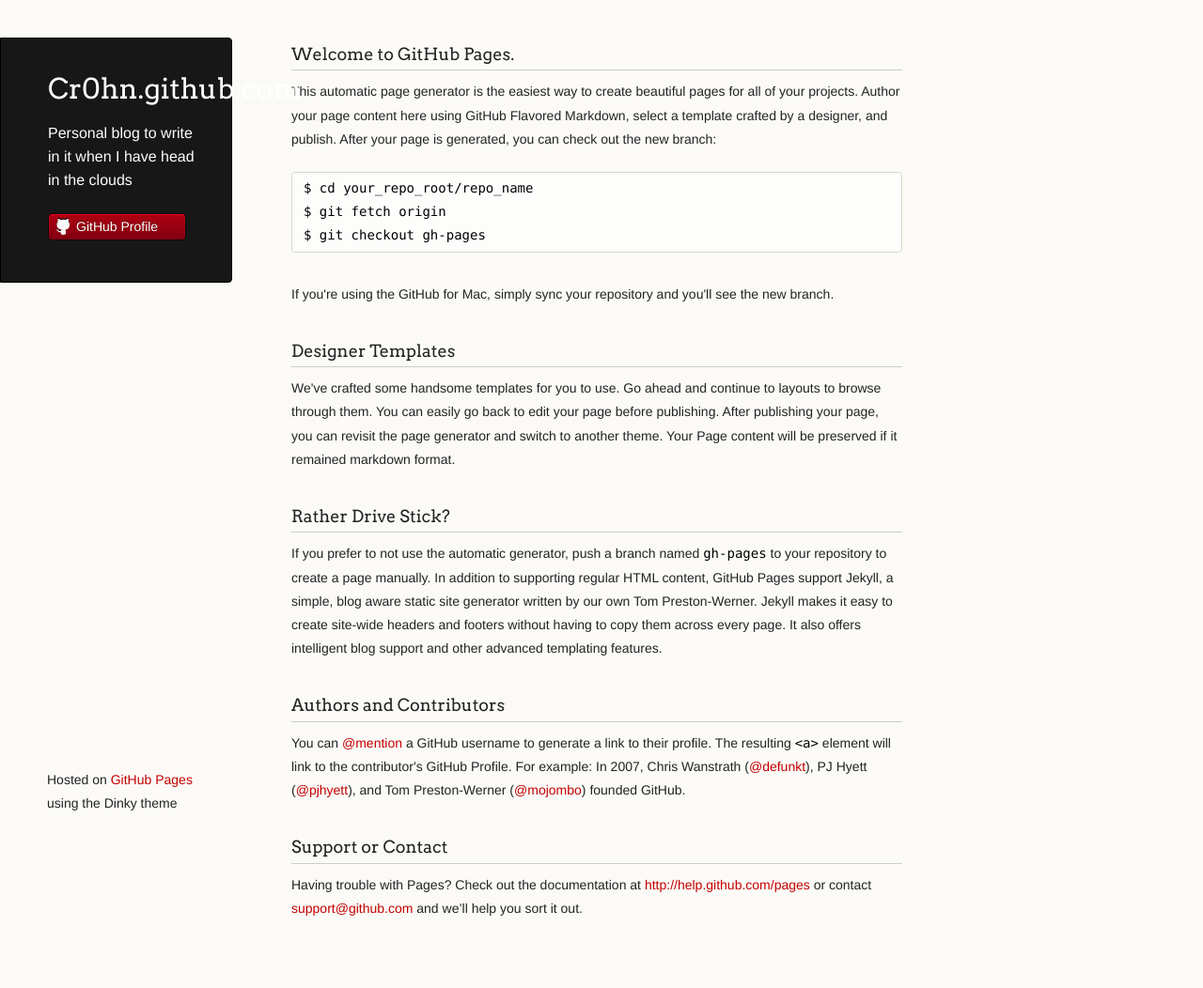
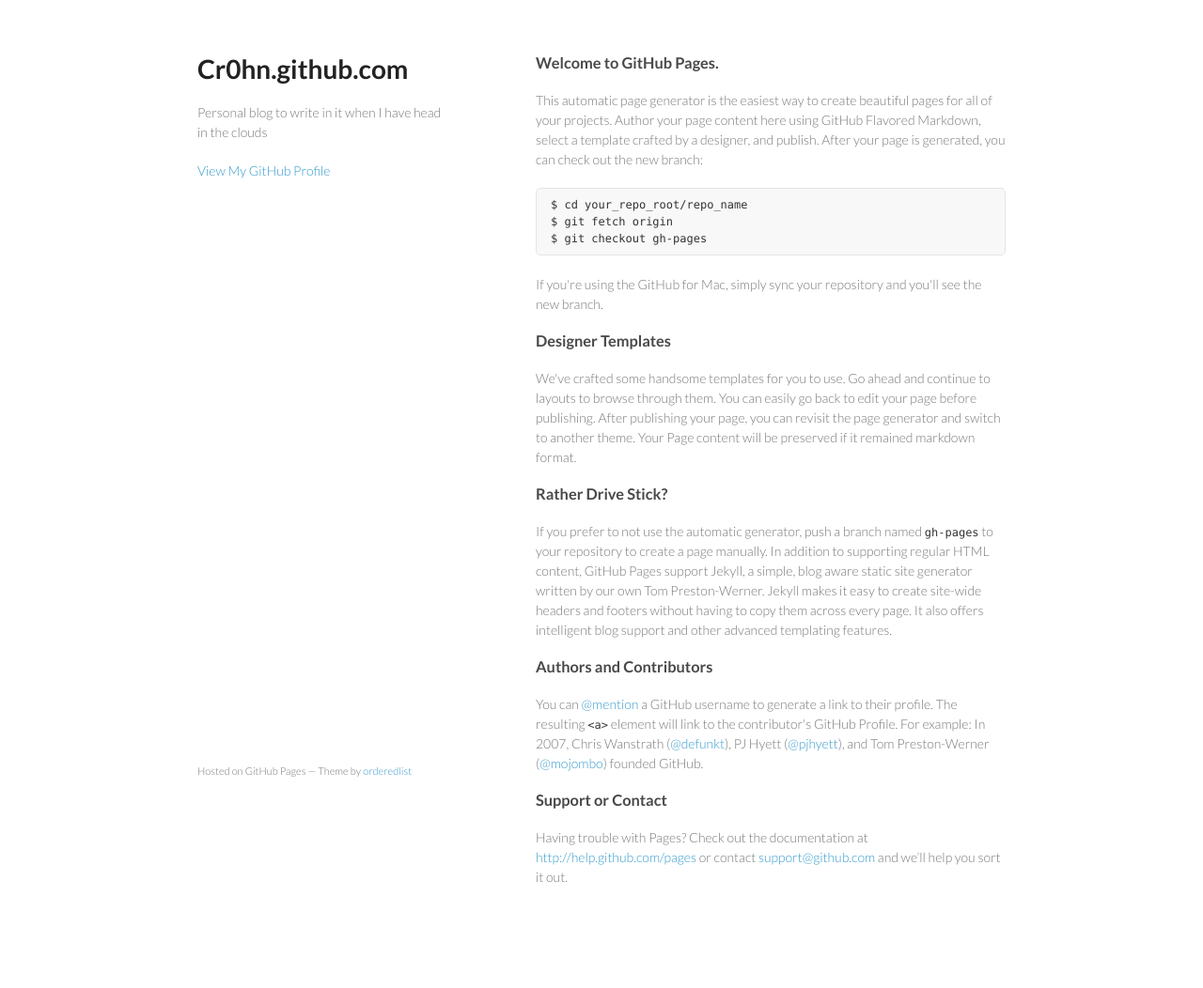
Before and after one commit to cr0hn/cr0hn.github.com, a Jekyll site: the page index.html, which Jekyll copies as it is, in a window 1280 px wide. Shown: the whole page at 94% size. Built offline with Jekyll 4.4.1, drawn with Linux system fonts in a browser that asks for light colours; after the commit the page ends 1014 px from its top, so only the background shows below that.

Commit message:
Replace master branch with page content via GitHub

```diff
--- a/index.html
+++ b/index.html
@@ -7,7 +7,6 @@
 
     <link rel="stylesheet" href="stylesheets/styles.css">
     <link rel="stylesheet" href="stylesheets/pygment_trac.css">
-    <script src="javascripts/scale.fix.js"></script>
     <meta name="viewport" content="width=device-width, initial-scale=1, user-scalable=no">
     <!--[if lt IE 9]>
     <script src="//html5shiv.googlecode.com/svn/trunk/html5.js"></script>
@@ -16,14 +15,11 @@
   <body>
     <div class="wrapper">
       <header>
-        <h1 class="header">Cr0hn.github.com</h1>
-        <p class="header">Personal blog to write in it when I have head in the clouds</p>
+        <h1>Cr0hn.github.com</h1>
+        <p>Personal blog to write in it when I have head in the clouds</p>
 
 
-
-        <ul>
-          <li><a class="buttons github" href="https://github.com/cr0hn">GitHub Profile</a></li>
-        </ul>
+        <p class="view"><a href="https://github.com/cr0hn">View My GitHub Profile</a></p>
 
       </header>
       <section>
@@ -60,10 +56,10 @@
 <p>Having trouble with Pages? Check out the documentation at <a href="http://help.github.com/pages">http://help.github.com/pages</a> or contact <a href="mailto:support@github.com">support@github.com</a> and we’ll help you sort it out.</p>
       </section>
       <footer>
-        <p><small>Hosted on <a href="http://pages.github.com">GitHub Pages</a> using the Dinky theme</small></p>
+        <p><small>Hosted on GitHub Pages &mdash; Theme by <a href="https://github.com/orderedlist">orderedlist</a></small></p>
       </footer>
     </div>
-    <!--[if !IE]><script>fixScale(document);</script><![endif]-->
+    <script src="javascripts/scale.fix.js"></script>
 
   </body>
 </html>
--- a/javascripts/scale.fix.js
+++ b/javascripts/scale.fix.js
@@ -1,20 +1,17 @@
-fixScale = function(doc) {
-
-	var addEvent = 'addEventListener',
-	    type = 'gesturestart',
-	    qsa = 'querySelectorAll',
-	    scales = [1, 1],
-	    meta = qsa in doc ? doc[qsa]('meta[name=viewport]') : [];
-
-	function fix() {
-		meta.content = 'width=device-width,minimum-scale=' + scales[0] + ',maximum-scale=' + scales[1];
-		doc.removeEventListener(type, fix, true);
-	}
-
-	if ((meta = meta[meta.length - 1]) && addEvent in doc) {
-		fix();
-		scales = [.25, 1.6];
-		doc[addEvent](type, fix, true);
-	}
-
-};
+var metas = document.getElementsByTagName('meta');
+var i;
+if (navigator.userAgent.match(/iPhone/i)) {
+  for (i=0; i<metas.length; i++) {
+    if (metas[i].name == "viewport") {
+      metas[i].content = "width=device-width, minimum-scale=1.0, maximum-scale=1.0";
+    }
+  }
+  document.addEventListener("gesturestart", gestureStart, false);
+}
+function gestureStart() {
+  for (i=0; i<metas.length; i++) {
+    if (metas[i].name == "viewport") {
+      metas[i].content = "width=device-width, minimum-scale=0.25, maximum-scale=1.6";
+    }
+  }
+}
--- a/stylesheets/styles.css
+++ b/stylesheets/styles.css
@@ -1,336 +1,186 @@
-@import url(https://fonts.googleapis.com/css?family=Arvo:400,700,400italic);
-
-/* MeyerWeb Reset */
-
-html, body, div, span, applet, object, iframe,
-h1, h2, h3, h4, h5, h6, p, blockquote, pre,
-a, abbr, acronym, address, big, cite, code,
-del, dfn, em, img, ins, kbd, q, s, samp,
-small, strike, strong, sub, sup, tt, var,
-b, u, i, center,
-dl, dt, dd, ol, ul, li,
-fieldset, form, label, legend,
-table, caption, tbody, tfoot, thead, tr, th, td,
-article, aside, canvas, details, embed,
-figure, figcaption, footer, header, hgroup,
-menu, nav, output, ruby, section, summary,
-time, mark, audio, video {
-  margin: 0;
-  padding: 0;
-  border: 0;
-  font: inherit;
-  vertical-align: baseline;
-}
-
-
-/* Base text styles */
+@import url(https://fonts.googleapis.com/css?family=Lato:300italic,700italic,300,700);
 
 body {
-  padding:10px 50px 0 0;
-  font-family:"Helvetica Neue", Helvetica, Arial, sans-serif;
-	font-size: 14px;
-	color: #232323;
-	background-color: #FBFAF7;
-	margin: 0;
-	line-height: 1.8em;
-	-webkit-font-smoothing: antialiased;
-
+  padding:50px;
+  font:14px/1.5 Lato, "Helvetica Neue", Helvetica, Arial, sans-serif;
+  color:#777;
+  font-weight:300;
 }
 
 h1, h2, h3, h4, h5, h6 {
-  color:#232323;
-  margin:36px 0 10px;
+  color:#222;
+  margin:0 0 20px;
 }
 
-p, ul, ol, table, dl {
-  margin:0 0 22px;
+p, ul, ol, table, pre, dl {
+  margin:0 0 20px;
 }
 
 h1, h2, h3 {
-	font-family: Arvo, Monaco, serif;
-  line-height:1.3;
-	font-weight: normal;
-}
-
-h1,h2, h3 {
-	display: block;
-	border-bottom: 1px solid #ccc;
-	padding-bottom: 5px;
+  line-height:1.1;
 }
 
 h1 {
-	font-size: 30px;
+  font-size:28px;
 }
 
 h2 {
-	font-size: 24px;
+  color:#393939;
 }
 
-h3 {
-	font-size: 18px;
-}
-
-h4, h5, h6 {
-	font-family: Arvo, Monaco, serif;
-	font-weight: 700;
+h3, h4, h5, h6 {
+  color:#494949;
 }
 
 a {
-  color:#C30000;
-  font-weight:200;
+  color:#39c;
+  font-weight:400;
   text-decoration:none;
 }
 
-a:hover {
-	text-decoration: underline;
+a small {
+  font-size:11px;
+  color:#777;
+  margin-top:-0.6em;
+  display:block;
 }
 
-a small {
-	font-size: 12px;
+.wrapper {
+  width:860px;
+  margin:0 auto;
 }
 
-em {
-	font-style: italic;
+blockquote {
+  border-left:1px solid #e5e5e5;
+  margin:0;
+  padding:0 0 0 20px;
+  font-style:italic;
+}
+
+code, pre {
+  font-family:Monaco, Bitstream Vera Sans Mono, Lucida Console, Terminal;
+  color:#333;
+  font-size:12px;
+}
+
+pre {
+  padding:8px 15px;
+  background: #f8f8f8;
+  border-radius:5px;
+  border:1px solid #e5e5e5;
+  overflow-x: auto;
+}
+
+table {
+  width:100%;
+  border-collapse:collapse;
+}
+
+th, td {
+  text-align:left;
+  padding:5px 10px;
+  border-bottom:1px solid #e5e5e5;
+}
+
+dt {
+  color:#444;
+  font-weight:700;
+}
+
+th {
+  color:#444;
+}
+
+img {
+  max-width:100%;
+}
+
+header {
+  width:270px;
+  float:left;
+  position:fixed;
+}
+
+header ul {
+  list-style:none;
+  height:40px;
+
+  padding:0;
+
+  background: #eee;
+  background: -moz-linear-gradient(top, #f8f8f8 0%, #dddddd 100%);
+  background: -webkit-gradient(linear, left top, left bottom, color-stop(0%,#f8f8f8), color-stop(100%,#dddddd));
+  background: -webkit-linear-gradient(top, #f8f8f8 0%,#dddddd 100%);
+  background: -o-linear-gradient(top, #f8f8f8 0%,#dddddd 100%);
+  background: -ms-linear-gradient(top, #f8f8f8 0%,#dddddd 100%);
+  background: linear-gradient(top, #f8f8f8 0%,#dddddd 100%);
+
+  border-radius:5px;
+  border:1px solid #d2d2d2;
+  box-shadow:inset #fff 0 1px 0, inset rgba(0,0,0,0.03) 0 -1px 0;
+  width:270px;
+}
+
+header li {
+  width:89px;
+  float:left;
+  border-right:1px solid #d2d2d2;
+  height:40px;
+}
+
+header ul a {
+  line-height:1;
+  font-size:11px;
+  color:#999;
+  display:block;
+  text-align:center;
+  padding-top:6px;
+  height:40px;
 }
 
 strong {
+  color:#222;
   font-weight:700;
 }
 
-ul {
-  list-style: inside;
-  padding-left: 25px;
+header ul li + li {
+  width:88px;
+  border-left:1px solid #fff;
 }
 
-ol {
-  list-style: decimal inside;
-  padding-left: 20px;
+header ul li + li + li {
+  border-right:none;
+  width:89px;
 }
 
-blockquote {
-  margin: 0;
-  padding: 0 0 0 20px;
-  font-style: italic;
+header ul a strong {
+  font-size:14px;
+  display:block;
+  color:#222;
 }
 
-dl, dt, dd, dl p {
-	font-color: #444;
+section {
+  width:500px;
+  float:right;
+  padding-bottom:50px;
 }
 
-dl dt {
-  font-weight: bold;
-}
-
-dl dd {
-  padding-left: 20px;
-  font-style: italic;
-}
-
-dl p {
-  padding-left: 20px;
-  font-style: italic;
+small {
+  font-size:11px;
 }
 
 hr {
   border:0;
-  background:#ccc;
+  background:#e5e5e5;
   height:1px;
-  margin:0 0 24px;
+  margin:0 0 20px;
 }
 
-/* Images */
-
-img {
-  position: relative;
-  margin: 0 auto;
-  max-width: 650px;
-  padding: 5px;
-  margin: 10px 0 32px 0;
-  border: 1px solid #ccc;
-}
-
-p img {
-  display: inline;
-  margin: 0;
-  padding: 0;
-  vertical-align: middle;
-  text-align: center;
-  border: none;
-}
-
-/* Code blocks */
-
-code, pre {
-	font-family: Monaco, "Bitstream Vera Sans Mono", "Lucida Console", Terminal, monospace;
-  color:#000;
-  font-size:14px;
-}
-
-pre {
-	padding: 4px 12px;
-  background: #FDFEFB;
-  border-radius:4px;
-  border:1px solid #D7D8C8;
-  overflow: auto;
-  overflow-y: hidden;
-	margin-bottom: 32px;
-}
-
-
-/* Tables */
-
-table {
-  width:100%;
-}
-
-table {
-  border: 1px solid #ccc;
-  margin-bottom: 32px;
-  text-align: left;
- }
-
-th {
-  font-family: 'Arvo', Helvetica, Arial, sans-serif;
-	font-size: 18px;
-	font-weight: normal;
-  padding: 10px;
-  background: #232323;
-  color: #FDFEFB;
- }
-
-td {
-  padding: 10px;
-	background: #ccc;
- }
-
-
-/* Wrapper */
-.wrapper {
-  width:960px;
-}
-
-
-/* Header */
-
-header {
-	background-color: #171717;
-	color: #FDFDFB;
-  width:170px;
+footer {
+  width:270px;
   float:left;
   position:fixed;
-	border: 1px solid #000;
-	-webkit-border-top-right-radius: 4px;
-	-webkit-border-bottom-right-radius: 4px;
-	-moz-border-radius-topright: 4px;
-	-moz-border-radius-bottomright: 4px;
-	border-top-right-radius: 4px;
-	border-bottom-right-radius: 4px;
-	padding: 34px 25px 22px 50px;
-	margin: 30px 25px 0 0;
-	-webkit-font-smoothing: antialiased;
-}
-
-p.header {
-	font-size: 16px;
-}
-
-h1.header {
-	font-family: Arvo, sans-serif;
-	font-size: 30px;
-	font-weight: 300;
-	line-height: 1.3em;
-	border-bottom: none;
-	margin-top: 0;
-}
-
-
-h1.header, a.header, a.name, header a{
-	color: #fff;
-}
-
-a.header {
-	text-decoration: underline;
-}
-
-a.name {
-	white-space: nowrap;
-}
-
-header ul {
-  list-style:none;
-  padding:0;
-}
-
-header li {
-	list-style-type: none;
-  width:132px;
-  height:15px;
-	margin-bottom: 12px;
-	line-height: 1em;
-	padding: 6px 6px 6px 7px;
-
-	background: #AF0011;
-	background: -moz-linear-gradient(top, #AF0011 0%, #820011 100%);
-  background: -webkit-gradient(linear, left top, left bottom, color-stop(0%,#f8f8f8), color-stop(100%,#dddddd));
-  background: -webkit-linear-gradient(top, #AF0011 0%,#820011 100%);
-  background: -o-linear-gradient(top, #AF0011 0%,#820011 100%);
-  background: -ms-linear-gradient(top, #AF0011 0%,#820011 100%);
-  background: linear-gradient(top, #AF0011 0%,#820011 100%);
-
-	border-radius:4px;
-  border:1px solid #0D0D0D;
-
-	-webkit-box-shadow: inset 0px 1px 1px 0 rgba(233,2,38, 1);
-	box-shadow: inset 0px 1px 1px 0 rgba(233,2,38, 1);
-
-}
-
-header li:hover {
-	background: #C3001D;
-	background: -moz-linear-gradient(top, #C3001D 0%, #950119 100%);
-  background: -webkit-gradient(linear, left top, left bottom, color-stop(0%,#f8f8f8), color-stop(100%,#dddddd));
-  background: -webkit-linear-gradient(top, #C3001D 0%,#950119 100%);
-  background: -o-linear-gradient(top, #C3001D 0%,#950119 100%);
-  background: -ms-linear-gradient(top, #C3001D 0%,#950119 100%);
-  background: linear-gradient(top, #C3001D 0%,#950119 100%);
-}
-
-a.buttons {
-	-webkit-font-smoothing: antialiased;
-	background: url(../images/arrow-down.png) no-repeat;
-	font-weight: normal;
-	text-shadow: rgba(0, 0, 0, 0.4) 0 -1px 0;
-	padding: 2px 2px 2px 22px;
-	height: 30px;
-}
-
-a.github {
-	background: url(../images/octocat-small.png) no-repeat 1px;
-}
-
-a.buttons:hover {
-	color: #fff;
-	text-decoration: none;
-}
-
-
-/* Section - for main page content */
-
-section {
-  width:650px;
-  float:right;
-  padding-bottom:50px;
-}
-
-
-/* Footer */
-
-footer {
-  width:170px;
-  float:left;
-  position:fixed;
-  bottom:10px;
-	padding-left: 50px;
+  bottom:50px;
 }
 
 @media print, screen and (max-width: 960px) {
@@ -346,18 +196,14 @@
     width:auto;
   }
 
-	footer {
-		border-top: 1px solid #ccc;
-		margin:0 84px 0 50px;
-		padding:0;
-	}
-
   header {
     padding-right:320px;
   }
 
   section {
-    padding:20px 84px 20px 50px;
+    border:1px solid #e5e5e5;
+    border-width:1px 0;
+    padding:20px 0;
     margin:0 0 20px;
   }
 
@@ -367,8 +213,8 @@
 
   header ul {
     position:absolute;
-    right:130px;
-    top:84px;
+    right:50px;
+    top:52px;
   }
 }
 
@@ -378,38 +224,26 @@
   }
 
   header {
-    padding:10px 20px 0;
-		margin-right: 0;
+    padding:0;
   }
-
-	section {
-    padding:10px 0 10px 20px;
-    margin:0 0 30px;
-  }
-
-	footer {
-		margin: 0 0 0 30px;
-	}
 
   header ul, header p.view {
     position:static;
   }
+
+  pre, code {
+    word-wrap:normal;
+  }
 }
 
 @media print, screen and (max-width: 480px) {
+  body {
+    padding:15px;
+  }
 
-  header ul li.download {
+  header ul {
     display:none;
   }
-
-	footer {
-		margin: 0 0 0 20px;
-	}
-
-	footer a{
-		display:block;
-	}
-
 }
 
 @media print {
```
